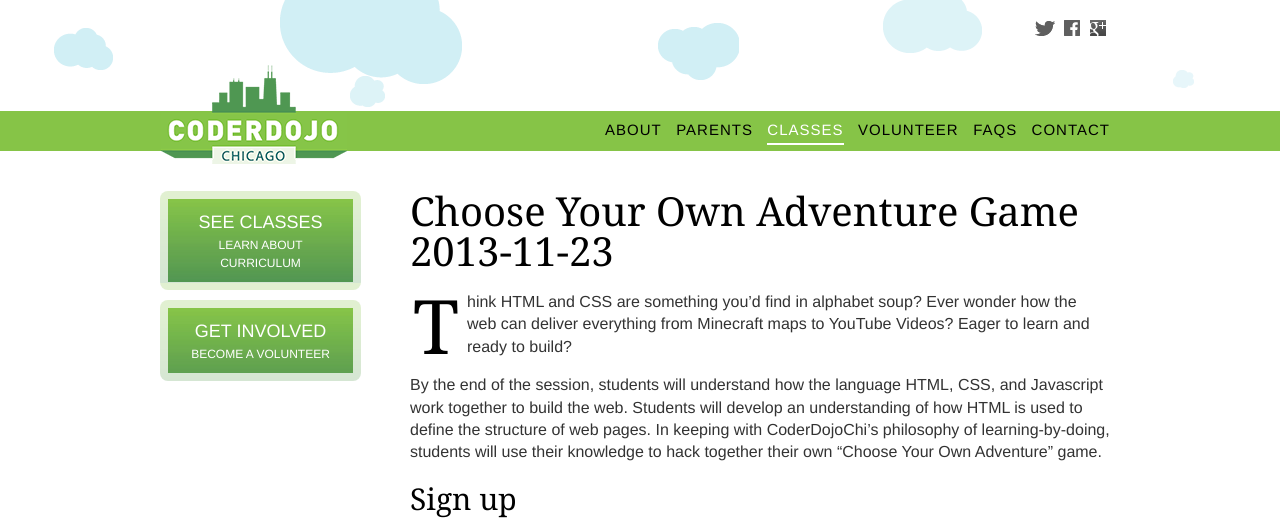
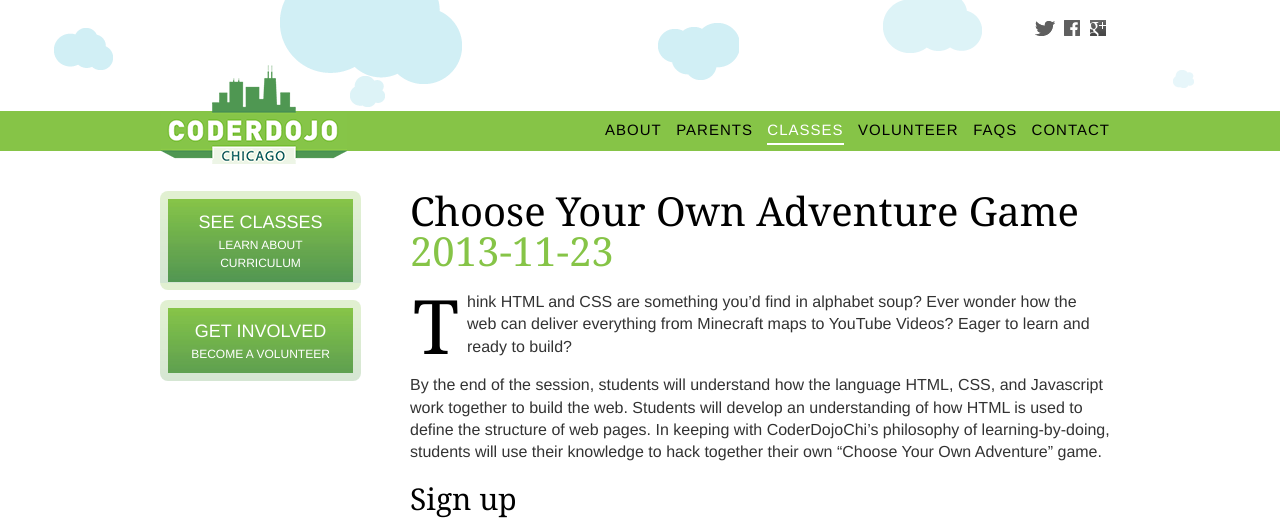
Before and after one commit to captainsafia/coderdojochi.github.com, a Jekyll site: the page built from _posts/2013-11-23-choose-your-own-adventure.md, in a window 1280 px wide. Shown: the top 524 px of the page. Built offline with Jekyll 4.4.1, drawn with Linux system fonts in a browser that asks for light colours; comment, search, counter and statistics services are not loaded; grey boxes are pictures that could not be loaded.

Commit message:
style .class-title small on class page

```diff
--- a/assets/styles/style.css
+++ b/assets/styles/style.css
@@ -456,6 +456,11 @@ a:hover {
     margin-bottom: 20px;
 }
 
+.class-title small {
+    color: #86C447;
+    display: block;
+}
+
 .class h2 {
     font-family: Georgia;
     font-size: 30px;
```
